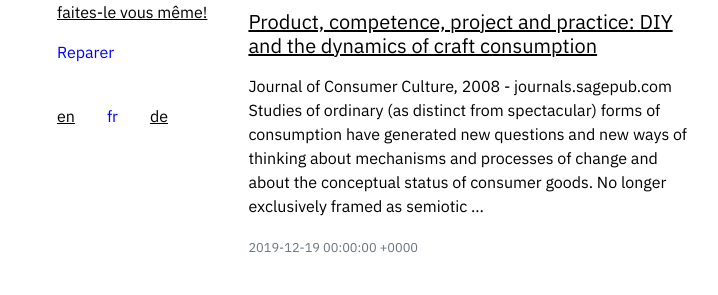
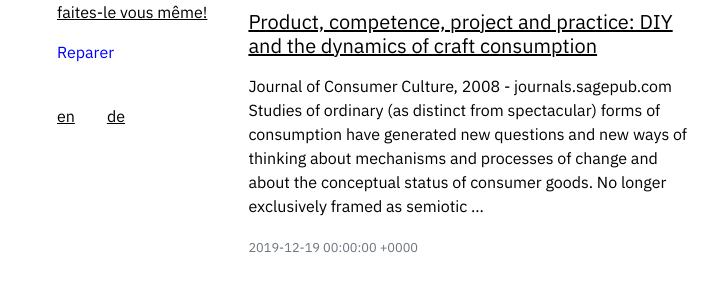
Before and after one commit to C2DH/repair, a Jekyll site: the page built from pages/repair.fr.md, in a window 1280 px wide. Shown: the part 139-434 px from the top of the page, without its empty margins (53-771 px from the left). Built offline with Jekyll 4.4.1, drawn with Linux system fonts in a browser that asks for light colours.

Commit message:
remove french language

```diff
--- a/_config.yml
+++ b/_config.yml
@@ -19,6 +19,5 @@ plugins:
 default_lang: en
 languages:
   - en
-  - fr
   - de
 permalink: "/:year/:month/:day/:title:output_ext"
```
